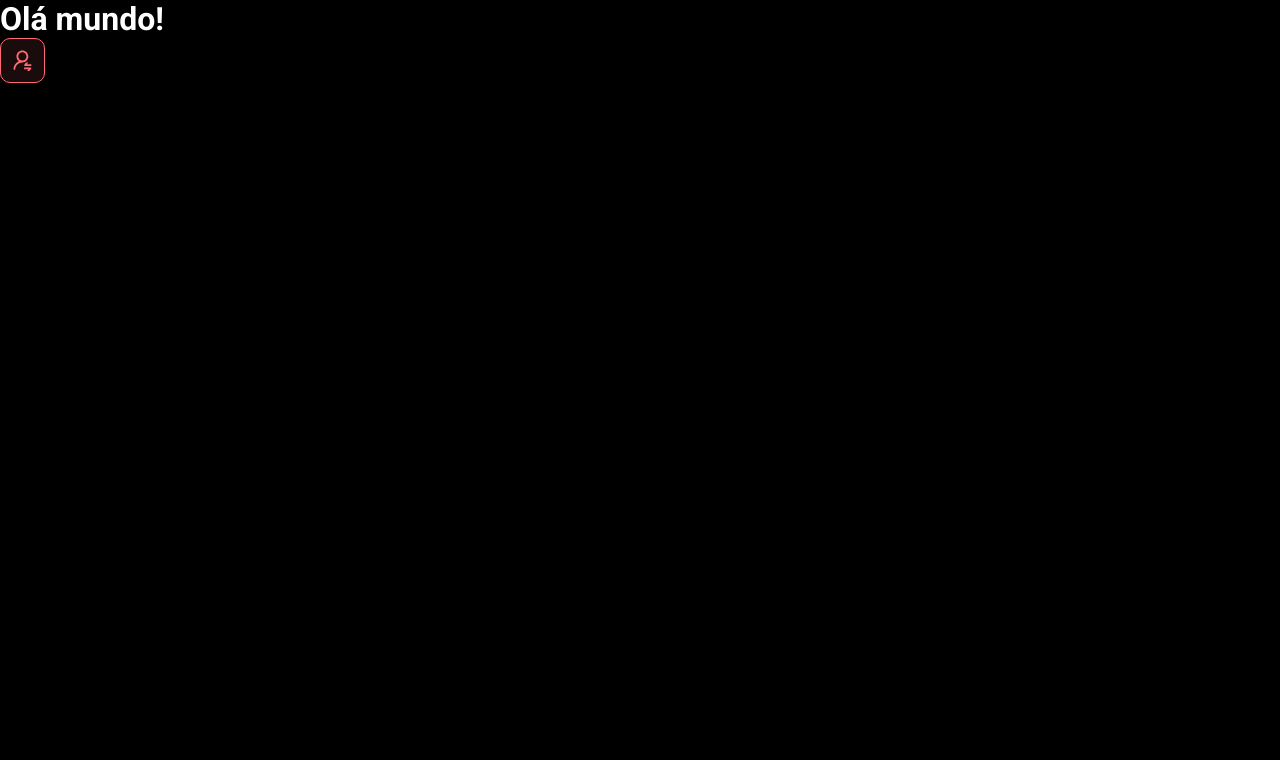
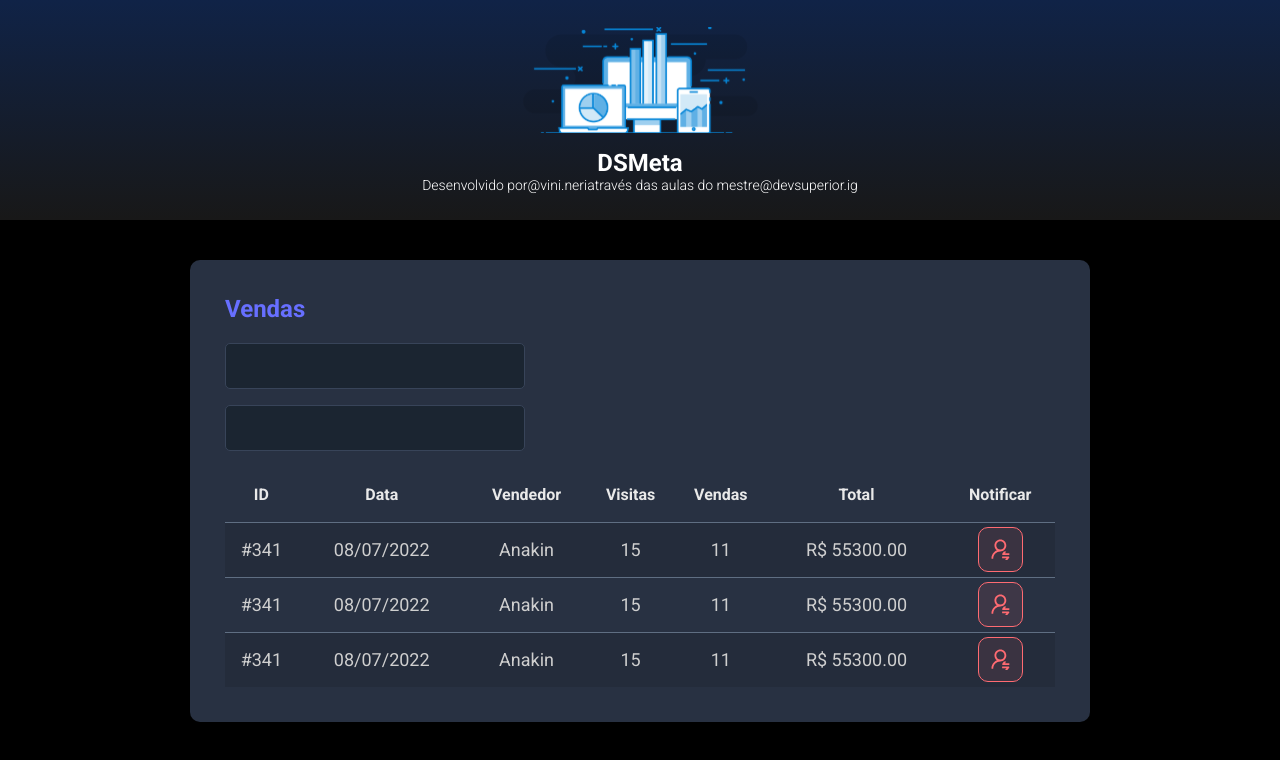
Before and after one commit to Trollitos/dsmeta, a React (Vite) app in the folder frontend/: page / in a window 1280 px wide. Shown: the top 760 px of the page. Built offline with nearby package versions, Linux system fonts and the light colour scheme.

Commit message:
Outros componentes / Other components

```diff
--- a/frontend/src/App.tsx
+++ b/frontend/src/App.tsx
@@ -1,10 +1,18 @@
 import NotificationButton from "./components/NotificationButton"
+import Header from "./components/Header"
+import SalesCard from "./components/SalesCard"
 
 function App() {
   return (
     <>
-      <h1>Olá mundo!</h1>
-      <NotificationButton />
+      <Header />
+      <main>
+        <section id="sales">
+          <div className="dsmeta-container">
+            <SalesCard />
+          </div>
+        </section>
+      </main>
     </>
   )
 }
--- /dev/null
+++ b/frontend/src/components/Header/index.tsx
@@ -0,0 +1,22 @@
+import logo from '../../assets/img/logo.svg'
+import './styles.css'
+
+function Header() {
+  return (
+    <>
+    <header>
+        <div className="dsmeta-logo-container">
+            <img src={logo} alt="DSMeta" />
+            <h1>DSMeta</h1>
+            <p>Desenvolvido por
+                <a href="https://www.instagram.com/vini.neri/">@vini.neri</a>
+                através das aulas do mestre
+                <a href="https://www.instagram.com/devsuperior.ig/">@devsuperior.ig</a>
+            </p>
+        </div>
+    </header>
+    </>
+  )
+}
+
+export default Header
--- /dev/null
+++ b/frontend/src/components/Header/styles.css
@@ -0,0 +1,27 @@
+header {
+    height: 220px;
+    background: linear-gradient(180deg, #102347 0%, #181818 100%);
+    display: flex;
+    align-items: center;
+    justify-content: center;
+}
+
+.dsmeta-logo-container {
+    display: flex;
+    flex-direction: column;
+    align-items: center;
+}
+
+.dsmeta-logo-container img {
+    width: 235px;
+}
+
+.dsmeta-logo-container h1 {
+    margin-top: 15px;
+    font-size: 24px;
+}
+
+.dsmeta-logo-container p {
+    font-size: 14px;
+    font-weight: 300;
+}
--- /dev/null
+++ b/frontend/src/components/SalesCard/index.tsx
@@ -0,0 +1,78 @@
+import NotificationButton from '../NotificationButton'
+import './styles.css'
+function SalesCard() {
+    return (
+        <>
+            <div className="dsmeta-card">
+                <h2 className="dsmeta-sales-title">Vendas</h2>
+                <div>
+                    <div className="dsmeta-form-control-container">
+                        <input className="dsmeta-form-control" type="text" />
+                    </div>
+                    <div className="dsmeta-form-control-container">
+                        <input className="dsmeta-form-control" type="text" />
+                    </div>
+                </div>
+
+                <div>
+                    <table className="dsmeta-sales-table">
+                        <thead>
+                            <tr>
+                                <th className="show-fullscreen">ID</th>
+                                <th className="show-date">Data</th>
+                                <th>Vendedor</th>
+                                <th className="show-fullscreen">Visitas</th>
+                                <th className="show-fullscreen">Vendas</th>
+                                <th>Total</th>
+                                <th>Notificar</th>
+                            </tr>
+                        </thead>
+                        <tbody>
+                            <tr>
+                                <td className="show-fullscreen">#341</td>
+                                <td className="show-date">08/07/2022</td>
+                                <td>Anakin</td>
+                                <td className="show-fullscreen">15</td>
+                                <td className="show-fullscreen">11</td>
+                                <td>R$ 55300.00</td>
+                                <td>
+                                    <div className="dsmeta-red-btn-container">
+                                        <NotificationButton />
+                                    </div>
+                                </td>
+                            </tr>
+                            <tr>
+                                <td className="show-fullscreen">#341</td>
+                                <td className="show-date">08/07/2022</td>
+                                <td>Anakin</td>
+                                <td className="show-fullscreen">15</td>
+                                <td className="show-fullscreen">11</td>
+                                <td>R$ 55300.00</td>
+                                <td>
+                                    <div className="dsmeta-red-btn-container">
+                                        <NotificationButton />
+                                    </div>
+                                </td>
+                            </tr>
+                            <tr>
+                                <td className="show-fullscreen">#341</td>
+                                <td className="show-date">08/07/2022</td>
+                                <td>Anakin</td>
+                                <td className="show-fullscreen">15</td>
+                                <td className="show-fullscreen">11</td>
+                                <td>R$ 55300.00</td>
+                                <td>
+                                    <div className="dsmeta-red-btn-container">
+                                        <NotificationButton />
+                                    </div>
+                                </td>
+                            </tr>
+                        </tbody>
+                    </table>
+                </div>
+            </div>
+        </>
+    )
+}
+
+export default SalesCard
--- /dev/null
+++ b/frontend/src/components/SalesCard/styles.css
@@ -0,0 +1,99 @@
+.dsmeta-card {
+    background-color: #283142;
+    border-radius: 10px;
+    padding: 20px 10px;
+}
+
+
+
+.dsmeta-sales-title {
+    color: #676FFF;
+    font-size: 24px;
+    margin-bottom: 20px;
+}
+
+.dsmeta-form-control {
+    width: 100%;
+    height: 46px;
+    background-color: #1B2531;
+    border: 1px solid #384459;
+    border-radius: 5px;
+    color: #9AAABE;
+    padding: 0 20px;
+    font-size: 18px;
+}
+
+.dsmeta-form-control-container {
+    margin-bottom: 16px;
+    max-width: 300px;
+}
+
+.dsmeta-sales-table {
+    width: 100%;
+    border-spacing: 0;
+    border-collapse: collapse;
+}
+
+.dsmeta-sales-table thead {
+    height: 55px;
+    font-size: 16px;
+    color: #E9E9E9;
+    font-weight: 700;
+}
+
+.dsmeta-sales-table tbody {
+    font-size: 14px;
+    font-weight: 400;
+    color: #CFCFCF;
+    text-align: center;
+}
+
+.dsmeta-sales-table tbody tr {
+    height: 74px;
+    border-top: 1px solid #5F6E82;
+}
+
+.dsmeta-sales-table tbody tr:nth-child(odd) {
+    background-color: #242C3B;
+}
+
+.dsmeta-sales-table tbody tr:hover>td {
+    background-color: #384459;
+}
+
+.dsmeta-red-btn-container{
+    display: flex;
+    justify-content: center;
+}
+
+.show-date {
+    display: none;
+}
+
+.show-fullscreen {
+    display: none;
+}
+
+@media (min-width: 576px) {
+    .show-date {
+        display: table-cell;
+    }
+
+    .dsmeta-card {
+        padding: 35px;
+    }
+
+    .dsmeta-sales-table tbody tr {
+        height: 55px;
+    }
+
+    .dsmeta-sales-table tbody {
+        font-size: 18px;
+    }
+}
+
+@media (min-width: 992px) {
+    .show-fullscreen {
+        display: table-cell;
+    }
+}
--- a/frontend/src/index.css
+++ b/frontend/src/index.css
@@ -20,154 +20,12 @@
     text-decoration: none;
 }
 
-header {
-    height: 220px;
-    background: linear-gradient(180deg, #102347 0%, #181818 100%);
-    display: flex;
-    align-items: center;
-    justify-content: center;
-}
-
-.dsmeta-logo-container {
-    display: flex;
-    flex-direction: column;
-    align-items: center;
-}
-
-.dsmeta-logo-container img {
-    width: 235px;
-}
-
-.dsmeta-logo-container h1 {
-    margin-top: 15px;
-    font-size: 24px;
-}
-
-.dsmeta-logo-container p {
-    font-size: 14px;
-    font-weight: 300;
-}
-
-.dsmeta-card {
-    background-color: #283142;
-    border-radius: 10px;
-    padding: 20px 10px;
-}
-
 .dsmeta-container {
     width: 100%;
     max-width: 900px;
     margin: 0 auto;
 }
 
-.dsmeta-sales-title {
-    color: #676FFF;
-    font-size: 24px;
-    margin-bottom: 20px;
-}
-
-.dsmeta-form-control {
-    width: 100%;
-    height: 46px;
-    background-color: #1B2531;
-    border: 1px solid #384459;
-    border-radius: 5px;
-    color: #9AAABE;
-    padding: 0 20px;
-    font-size: 18px;
-}
-
-.dsmeta-form-control-container {
-    margin-bottom: 16px;
-    max-width: 300px;
-}
-
-.dsmeta-sales-table {
-    width: 100%;
-    border-spacing: 0;
-    border-collapse: collapse;
-}
-
-.dsmeta-sales-table thead {
-    height: 55px;
-    font-size: 16px;
-    color: #E9E9E9;
-    font-weight: 700;
-}
-
-.dsmeta-sales-table tbody {
-    font-size: 14px;
-    font-weight: 400;
-    color: #CFCFCF;
-    text-align: center;
-}
-
-.dsmeta-sales-table tbody tr {
-    height: 74px;
-    border-top: 1px solid #5F6E82;
-}
-
-.dsmeta-sales-table tbody tr:nth-child(odd) {
-    background-color: #242C3B;
-}
-
-.dsmeta-sales-table tbody tr:hover>td {
-    background-color: #384459;
-}
-
-.dsmeta-red-btn-container{
-    display: flex;
-    justify-content: center;
-}
-
-.dsmeta-red-btn {
-    height: 45px;
-    width: 45px;
-    background: rgba(255, 107, 114, 0.1);
-    border: 1px solid #FF6B72;
-    border-radius: 10px;
-    display: flex;
-    align-items: center;
-    justify-content: center;
-    cursor: pointer;
-}
-
-.dsmeta-red-btn img {
-    width: 19px;
-}
-
-.show-date {
-    display: none;
-}
-
-.show-fullscreen {
-    display: none;
-}
-
 #sales {
     padding: 40px 10px;
 }
-
-@media (min-width: 576px) {
-    .show-date {
-        display: table-cell;
-    }
-
-    .dsmeta-card {
-        padding: 35px;
-    }
-
-    .dsmeta-sales-table tbody tr {
-        height: 55px;
-    }
-
-    .dsmeta-sales-table tbody {
-        font-size: 18px;
-    }
-}
-
-@media (min-width: 992px) {
-    .show-fullscreen {
-        display: table-cell;
-    }
-}
```
Also changed, not shown: frontend/src/assets/img/logo.svg (added).
